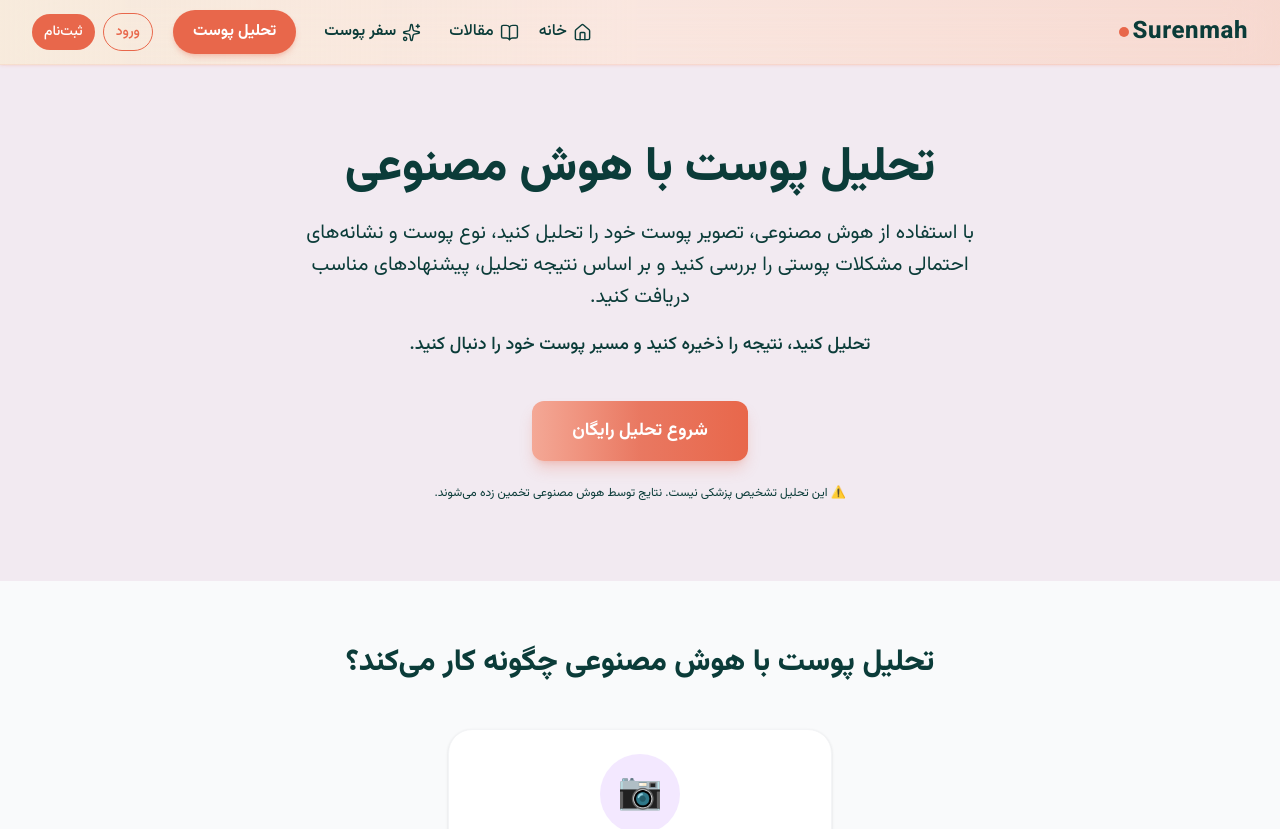
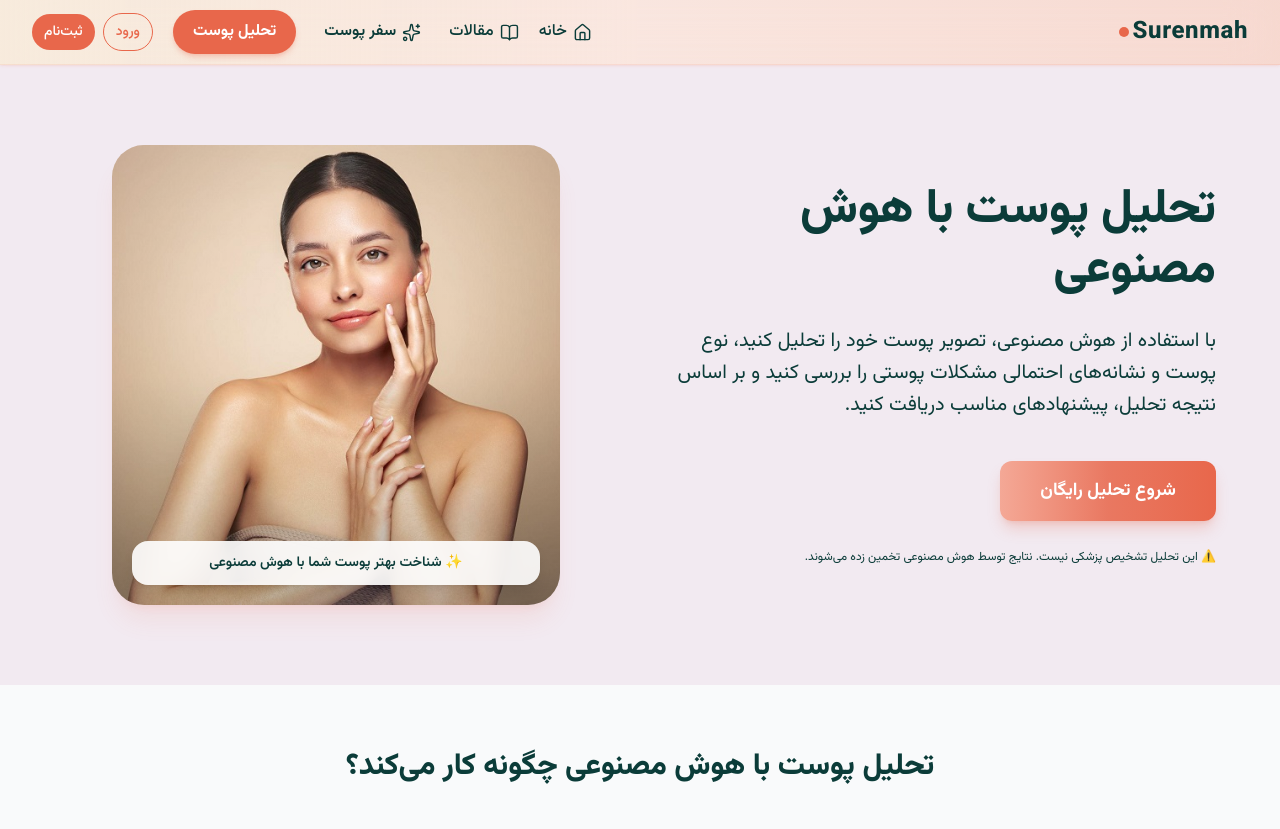
Before and after one commit to ahm100/Skin-Frontend, a Next.js app: page / in a window 1280 px wide. Shown: the top 829 px of the page. Built offline with nearby package versions, Linux system fonts and the light colour scheme; no server answers.

Commit message:
added image

```diff
--- a/app/page.tsx
+++ b/app/page.tsx
@@ -20,14 +20,32 @@
       <section
         className="
           bg-[#F2EAF1]
-          py-20
           px-6
+          py-14
           sm:px-10
-          flex
-          flex-col
+          sm:py-20
+        "
+      >
+        <div
+          className="
+            mx-auto
+            grid
+            max-w-6xl
             items-center
-          justify-center
+            gap-10
+            lg:grid-cols-2
+            lg:gap-16
+          "
+        >
+
+          {/* =================================================
+              TEXT
+              ================================================= */}
+
+          <div
+            className="
               text-center
+              lg:text-right
             "
           >
             <h1
@@ -35,6 +53,7 @@
                 text-4xl
                 sm:text-5xl
                 font-extrabold
+                leading-tight
                 text-petrol
               "
             >
@@ -45,6 +64,8 @@
               className="
                 mt-6
                 max-w-2xl
+                mx-auto
+                lg:mx-0
                 text-lg
                 sm:text-xl
                 leading-8
@@ -54,20 +75,6 @@
               با استفاده از هوش مصنوعی، تصویر پوست خود را تحلیل کنید،
               نوع پوست و نشانه‌های احتمالی مشکلات پوستی را بررسی کنید
               و بر اساس نتیجه تحلیل، پیشنهادهای مناسب دریافت کنید.
-        </p>
-
-        <p
-          className="
-            mt-4
-            max-w-2xl
-            text-base
-            sm:text-lg
-            font-medium
-            leading-8
-            text-petrol
-          "
-        >
-          تحلیل کنید، نتیجه را ذخیره کنید و مسیر پوست خود را دنبال کنید.
             </p>
 
             <a
@@ -103,13 +110,96 @@
               className="
                 mt-6
                 max-w-md
+                mx-auto
+                lg:mx-0
                 text-xs
+                leading-6
                 text-petrol
               "
             >
               ⚠️ این تحلیل تشخیص پزشکی نیست.
               نتایج توسط هوش مصنوعی تخمین زده می‌شوند.
             </p>
+          </div>
+
+
+          {/* =================================================
+              HERO IMAGE
+              ================================================= */}
+
+          <div
+            className="
+              relative
+              order-first
+              lg:order-last
+            "
+          >
+            <div
+              className="
+                relative
+                mx-auto
+                max-w-md
+                overflow-hidden
+                rounded-[2rem]
+                shadow-xl
+                shadow-coral/10
+              "
+            >
+              <img
+                src="/images/hero-skin.jpg"
+                alt="تحلیل پوست با هوش مصنوعی در Surenmah"
+                className="
+                  h-[360px]
+                  w-full
+                  object-cover
+                  sm:h-[460px]
+                "
+              />
+
+              {/* Soft overlay */}
+
+              <div
+                className="
+                  absolute
+                  inset-0
+                  bg-gradient-to-t
+                  from-petrol/20
+                  via-transparent
+                  to-white/10
+                "
+              />
+
+              {/* Small badge */}
+
+              <div
+                className="
+                  absolute
+                  bottom-5
+                  right-5
+                  left-5
+                  rounded-2xl
+                  bg-white/90
+                  px-4
+                  py-3
+                  text-center
+                  shadow-lg
+                  backdrop-blur-sm
+                "
+              >
+                <p
+                  className="
+                    text-sm
+                    font-semibold
+                    text-petrol
+                  "
+                >
+                  ✨ شناخت بهتر پوست شما با هوش مصنوعی
+                </p>
+              </div>
+            </div>
+          </div>
+
+        </div>
       </section>
 
 
@@ -150,17 +240,17 @@
           <div
             className="
               flex
+              w-full
+              max-w-sm
               flex-col
               items-center
-              text-center
               rounded-3xl
-              bg-white
               border
               border-gray-100
+              bg-white
               p-6
+              text-center
               shadow-sm
-              w-full
-              max-w-sm
             "
           >
             <div
@@ -220,17 +310,17 @@
           <div
             className="
               flex
+              w-full
+              max-w-sm
               flex-col
               items-center
-              text-center
               rounded-3xl
-              bg-white
               border
               border-gray-100
+              bg-white
               p-6
+              text-center
               shadow-sm
-              w-full
-              max-w-sm
             "
           >
             <div
@@ -290,17 +380,17 @@
           <div
             className="
               flex
+              w-full
+              max-w-sm
               flex-col
               items-center
-              text-center
               rounded-3xl
-              bg-white
               border
               border-gray-100
+              bg-white
               p-6
+              text-center
               shadow-sm
-              w-full
-              max-w-sm
             "
           >
             <div
@@ -376,8 +466,6 @@
           "
         >
 
-          {/* Badge */}
-
           <div className="text-center">
             <span
               className="
@@ -396,9 +484,6 @@
             </span>
           </div>
 
-
-          {/* Title */}
-
           <h2
             className="
               mt-5
@@ -411,9 +496,6 @@
           >
             سفر پوست شما از همین‌جا شروع می‌شود
           </h2>
-
-
-          {/* Description */}
 
           <p
             className="
@@ -433,9 +515,6 @@
             در طول زمان مشاهده و مرور کنید.
           </p>
 
-
-          {/* Features */}
-
           <div
             className="
               mx-auto
@@ -452,9 +531,9 @@
             <div
               className="
                 rounded-2xl
-                bg-white/80
                 border
                 border-gray-100
+                bg-white/80
                 p-5
                 text-center
                 shadow-sm
@@ -492,9 +571,9 @@
             <div
               className="
                 rounded-2xl
-                bg-white/80
                 border
                 border-gray-100
+                bg-white/80
                 p-5
                 text-center
                 shadow-sm
@@ -532,9 +611,9 @@
             <div
               className="
                 rounded-2xl
-                bg-white/80
                 border
                 border-gray-100
+                bg-white/80
                 p-5
                 text-center
                 shadow-sm
@@ -642,9 +721,9 @@
           <div
             className="
               rounded-3xl
-              bg-white
               border
               border-gray-100
+              bg-white
               p-6
               shadow-sm
             "
@@ -669,9 +748,9 @@
           <div
             className="
               rounded-3xl
-              bg-white
               border
               border-gray-100
+              bg-white
               p-6
               shadow-sm
             "
@@ -696,9 +775,9 @@
           <div
             className="
               rounded-3xl
-              bg-white
               border
               border-gray-100
+              bg-white
               p-6
               shadow-sm
             "
@@ -760,7 +839,6 @@
             همکاری با برندها
           </span>
 
-
           <h2
             className="
               mt-5
@@ -772,7 +850,6 @@
           >
             محصول خود را به مشتری مناسب معرفی کنید
           </h2>
-
 
           <p
             className="
@@ -791,7 +868,6 @@
             مناسب معرفی کند.
           </p>
 
-
           {/* VALUE POINTS */}
 
           <div
@@ -804,8 +880,6 @@
               sm:grid-cols-3
             "
           >
-
-            {/* Point 1 */}
 
             <div
               className="
@@ -841,8 +915,6 @@
             </div>
 
 
-            {/* Point 2 */}
-
             <div
               className="
                 rounded-2xl
@@ -876,8 +948,6 @@
               </p>
             </div>
 
-
-            {/* Point 3 */}
 
             <div
               className="
```
Also changed, not shown: public/images/hero-skin.jpg (added). Lines whose indentation alone changed are shown as unchanged.
